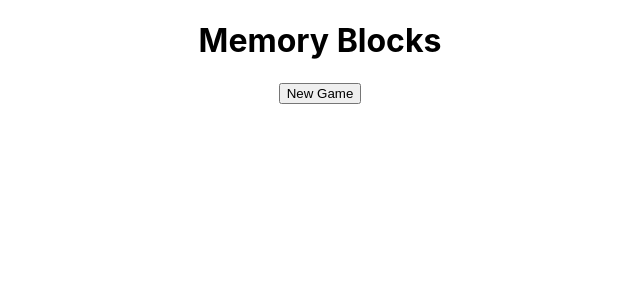
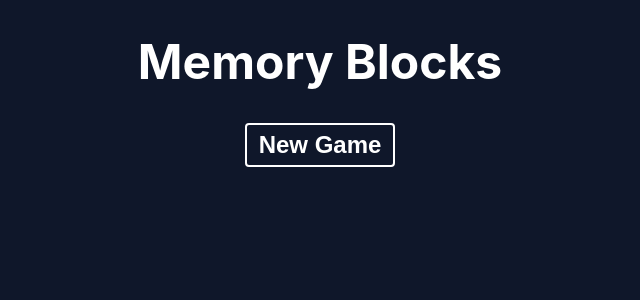
Before and after one commit to vamshi-tg/memory-blocks, a React (Create React App) app: page / in a window 1280 px wide. Shown: the top 300 px of the page, without its empty margins (320-960 px from the left). Built offline with nearby package versions, Linux system fonts and the light colour scheme.

Commit message:
add header css

```diff
--- a/src/App.css
+++ b/src/App.css
@@ -1,38 +1,31 @@
-.App {
-  text-align: center;
+:root {
+  --brand-color: #0ea5e9;
+  --dark-color: #0f172a;
+  --mid-color: #cbd5e1;
+  --light-color: #ffffff;
 }
 
-.App-logo {
-  height: 40vmin;
-  pointer-events: none;
+body {
+  background-color: #282c34;
+  margin: 0;
+  font-size: 1.5em;
+  text-align: center;
+  background: var(--dark-color);
+  color: #fff;
 }
 
-@media (prefers-reduced-motion: no-preference) {
-  .App-logo {
-    animation: App-logo-spin infinite 20s linear;
-  }
+button {
+  background: none;
+  border: 2px solid #fff;
+  padding: 6px 12px;
+  border-radius: 4px;
+  color: #fff;
+  font-weight: bold;
+  cursor: pointer;
+  font-size: 1em;
 }
 
-.App-header {
-  background-color: #282c34;
-  min-height: 100vh;
-  display: flex;
-  flex-direction: column;
-  align-items: center;
-  justify-content: center;
-  font-size: calc(10px + 2vmin);
-  color: white;
+button:hover {
+  color: #0f172a;
+  background-color: var(--brand-color);
 }
-
-.App-link {
-  color: #61dafb;
-}
-
-@keyframes App-logo-spin {
-  from {
-    transform: rotate(0deg);
-  }
-  to {
-    transform: rotate(360deg);
-  }
-}
--- a/src/components/Header.tsx
+++ b/src/components/Header.tsx
@@ -7,7 +7,7 @@ type HeaderProps = {
 
 const Header = ({ turns, reset }: HeaderProps) => {
   return (
-    <header>
+    <header className="App-header">
       <h1> Memory Blocks</h1>
       <button> New Game </button>
     </header>
```
